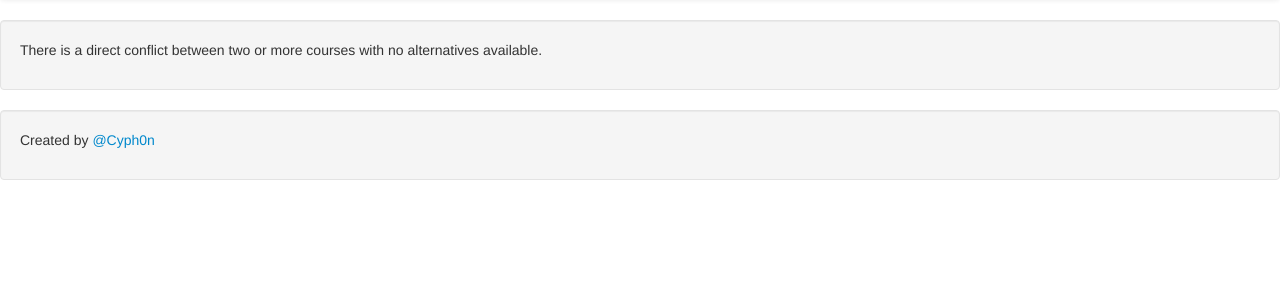
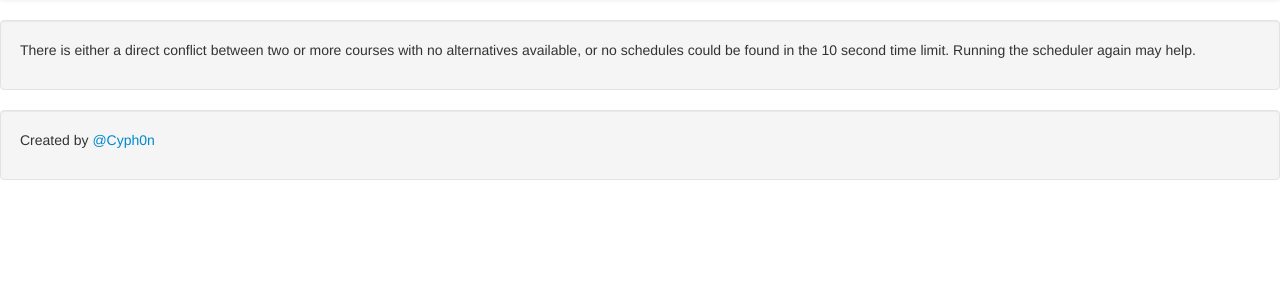
Before and after one commit to aksiksi/jadawil, a Flask app: template templates/results.html in a window 1280 px wide. Shown: the part 42-342 px from the top of the page. Run offline with Flask 2, Linux system fonts and the light colour scheme; the template is opened without the code that fills it: most values are stand-ins (such as "Sample title", 1, 10 or a date in 2020).

Commit message:
Modified schedule output

```diff
--- a/grabber.py
+++ b/grabber.py
@@ -65,7 +65,7 @@ def html_to_pickle(source):
 
                 # If the previous entry is "invalid", go back two steps
                 else:
-                    # Get the info of entry two back
+                    # Get the info of the entry two steps back
                     previous_info = courses[index-2]
 
                     # Verify that this is the corrent parent
--- a/main.py
+++ b/main.py
@@ -94,7 +94,6 @@ def calculator_arabic():
 
 @app.route('/gpacalc', methods=['POST'])
 def calculator_results():
-    # if request.method == 'POST':
         try:
             grades = [determine_grade(int(value)) for key, value in request.form.items() if 'g' in key and value]
             credits = [int(value) for key, value in request.form.items() if 'c' in key and value]
--- a/templates/results.html
+++ b/templates/results.html
@@ -31,13 +31,22 @@
                         {% for day in schedule.values() %}
                             <td>
                                 {% for course in day %}
-                                    <p>{{ course.title }}</p>
-                                    <p>{{ course.time }}</p>
-                                    <p>{{ course.instructor }}</p>
-                                    <p>{{ course.crn }}</p>
-                                    <p>Section {{ course.section }}</p>
                                     {% if not loop.last %}
-                                        <hr />
+                                        <div class="entry">
+                                            <p style="padding-top: 10px;">{{ course.title }}</p>
+                                            <p>{{ course.time }}</p>
+                                            <p>{{ course.instructor }}</p>
+                                            <p>{{ course.crn }}</p>
+                                            <p>{{ course.location }}</p>
+                                            <p>Section {{ course.section }}</p>
+                                        </div>
+                                    {% else %}
+                                        <p style="padding-top: 10px;">{{ course.title }}</p>
+                                        <p>{{ course.time }}</p>
+                                        <p>{{ course.instructor }}</p>
+                                        <p>{{ course.crn }}</p>
+                                        <p>{{ course.location }}</p>
+                                        <p>Section {{ course.section }}</p>
                                     {% endif %}
                                 {% endfor %}
                             </td>
@@ -53,7 +62,7 @@
             {% if schedules == -1 %}
                 <p>There are too many possible schedule combinations (more than 2 million). Please remove a course and try again.</p>
             {% else %}
-                <p>There is a direct conflict between two or more courses with no alternatives available.</p>
+                <p>There is either a direct conflict between two or more courses with no alternatives available, or no schedules could be found in the 10 second time limit. Running the scheduler again may help.</p>
             {% endif %}
         {% endif %}
     {% endif %}
```
